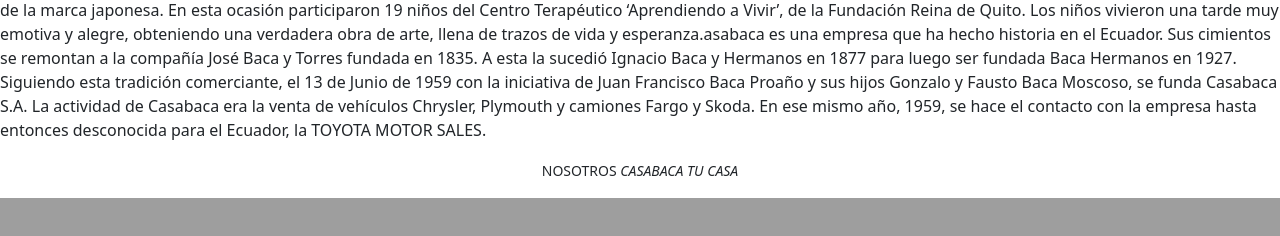
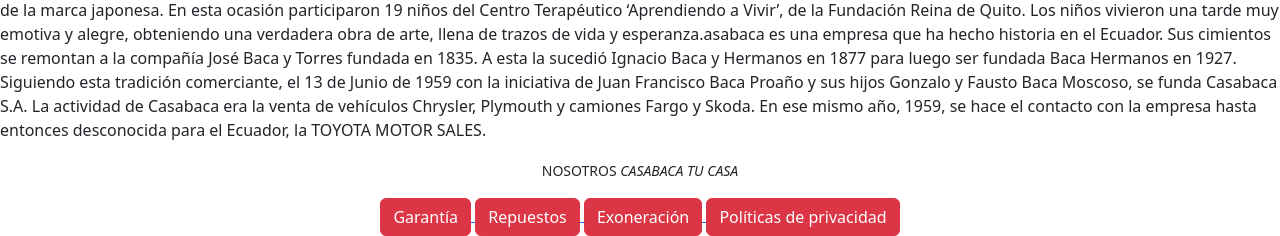
Before and after one commit to Nando1999/aplicaweb, a Flask app: page / in a window 1280 px wide. Shown: the part 2186-2422 px from the top of the page. Before the commit the page ends 2384 px from the top, so only its background shows below. Run offline with Flask 2, Linux system fonts and the light colour scheme.

Commit message:
botones bootstrap

```diff
--- a/templates/index.html
+++ b/templates/index.html
@@ -239,4 +239,22 @@
 
     <center><small>NOSOTROS<cite title="Nombre Apellidos"> CASABACA TU CASA </cite></small></center>
 </blockquote>
+<!--Buttons-->
+<!--el apartado de botones con boostrap
+botones los cuales nos redireccionan a paginas para que exista funcionamiento al dar click en los botones -->
+<center>
+    <a href="https://casabaca.com/?gclid=CjwKCAjw7cGUBhA9EiwArBAvogNl4erK1Fg2oH4tGmPigIGV50kKXy4Fjl74DqlPNvJQfCTEa-SVPBoCm-sQAvD_BwE#/postventa/garantia-toyota">
+        <button type="button" class="btn btn-danger">Garantía</button>
+    </a>
+    <a href="https://casabaca.com/?gclid=CjwKCAjw7cGUBhA9EiwArBAvogNl4erK1Fg2oH4tGmPigIGV50kKXy4Fjl74DqlPNvJQfCTEa-SVPBoCm-sQAvD_BwE#/postventa/repuestos-genuinoshttps://www.banco-solidario.com/seguridad">
+        <button type="button" class="btn btn-danger">Repuestos</button>
+    </a>
+    <a href="https://casabaca.com/?gclid=CjwKCAjw7cGUBhA9EiwArBAvogNl4erK1Fg2oH4tGmPigIGV50kKXy4Fjl74DqlPNvJQfCTEa-SVPBoCm-sQAvD_BwE#/exonerados/start-your-impossiblehttps://www.banco-solidario.com/transparencia">
+        <button type="button" class="btn btn-danger">Exoneración</button>
+    </a>
+    <a href="#">
+        <button type="button" class="btn btn-danger">Políticas de privacidad </button>
+    </a>
+
+</center>
 </html>
```
